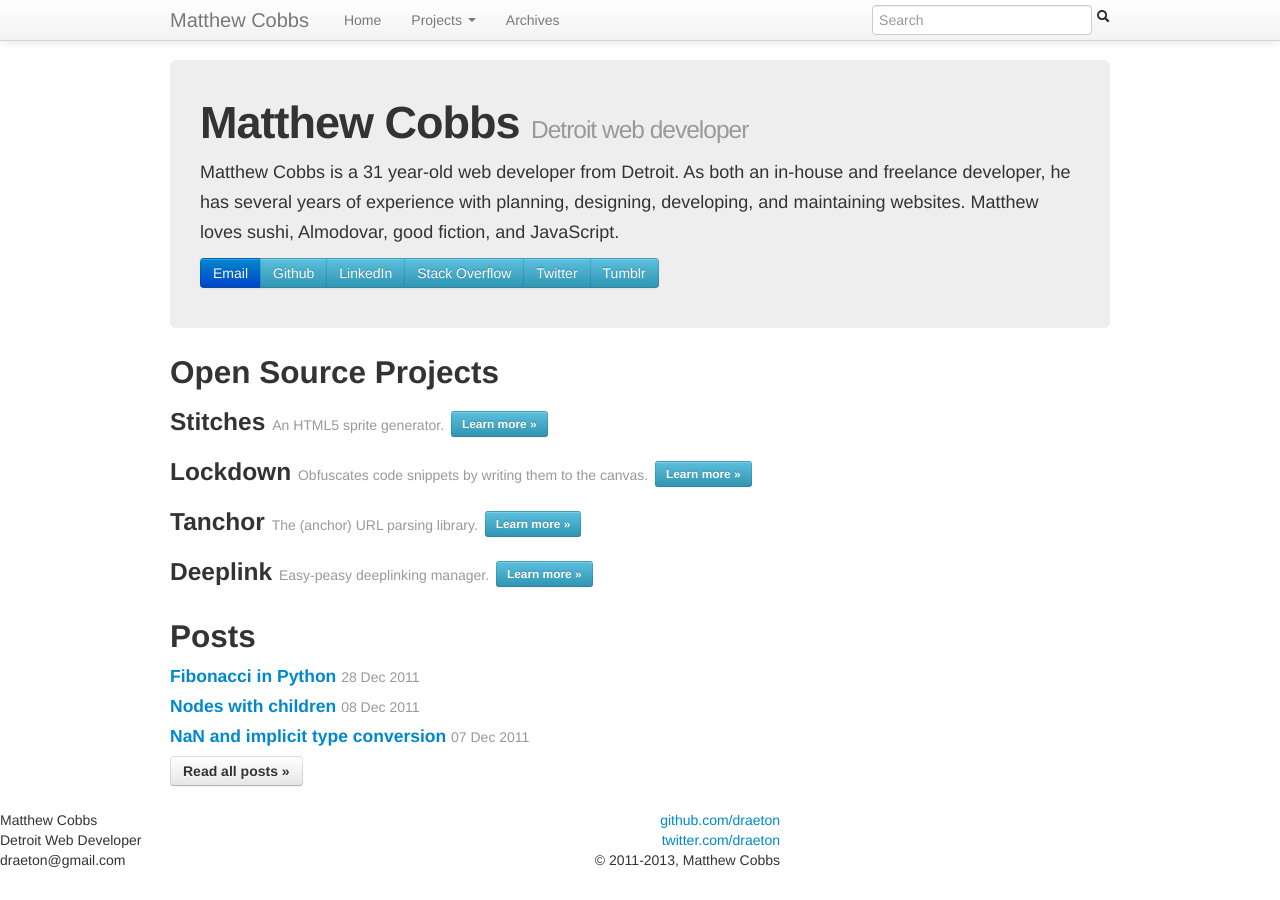
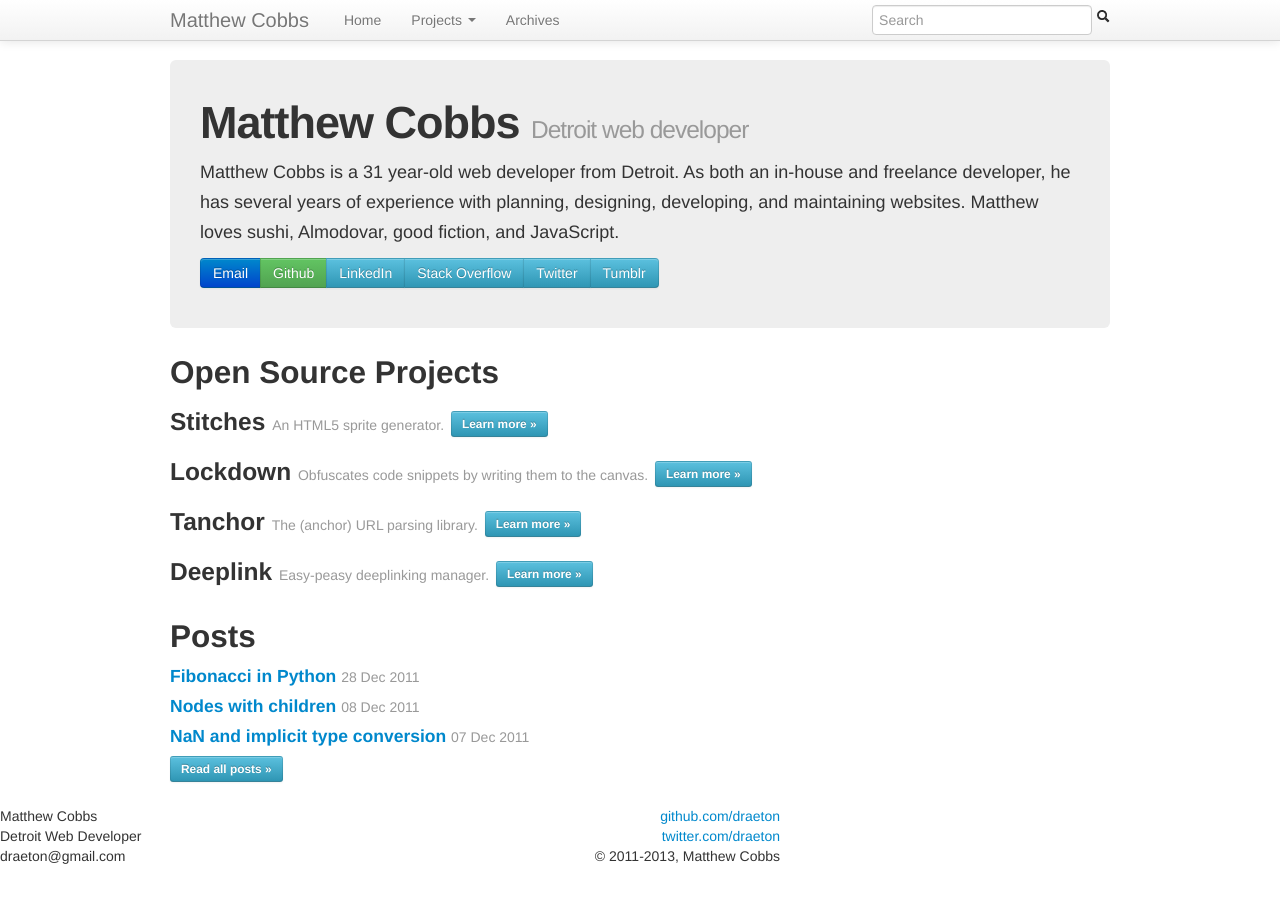
Before and after one commit to draeton/draeton.github.com, a Jekyll site: the page built from index.html, in a window 1280 px wide. Built offline with Jekyll 4.4.1, drawn with Linux system fonts in a browser that asks for light colours; nearby versions of some CDN libraries; Markdown is read by kramdown in place of the engine named in the settings; the list of posts is cut into pages by our own code.

Commit message:
Button styles

```diff
--- a/index.html
+++ b/index.html
@@ -14,7 +14,7 @@ title: Matthew Cobbs, Detroit Web Developer
 
     <p><div class="btn-group">
         <a href="mailto:draeton@gmail.com" class="btn btn-primary">Email</a>
-        <a href="http://github.com/draeton/" class="btn btn-info">Github</a>
+        <a href="http://github.com/draeton/" class="btn btn-success">Github</a>
         <a href="http://www.linkedin.com/in/matthewcobbs/" class="btn btn-info">LinkedIn</a>
         <a href="http://stackoverflow.com/users/230483/draeton" class="btn btn-info">Stack Overflow</a>
         <a href="http://twitter.com/draeton/" class="btn btn-info">Twitter</a>
@@ -55,7 +55,7 @@ title: Matthew Cobbs, Detroit Web Developer
 
 {% endfor %}
 
-    <h4><a href="/archives.html" class="btn small info">Read all posts &raquo;</a></h4>
+    <h4><a href="/archives.html" class="btn btn-small btn-info">Read all posts &raquo;</a></h4>
 </section>
 <!-- end section -->
 
```
